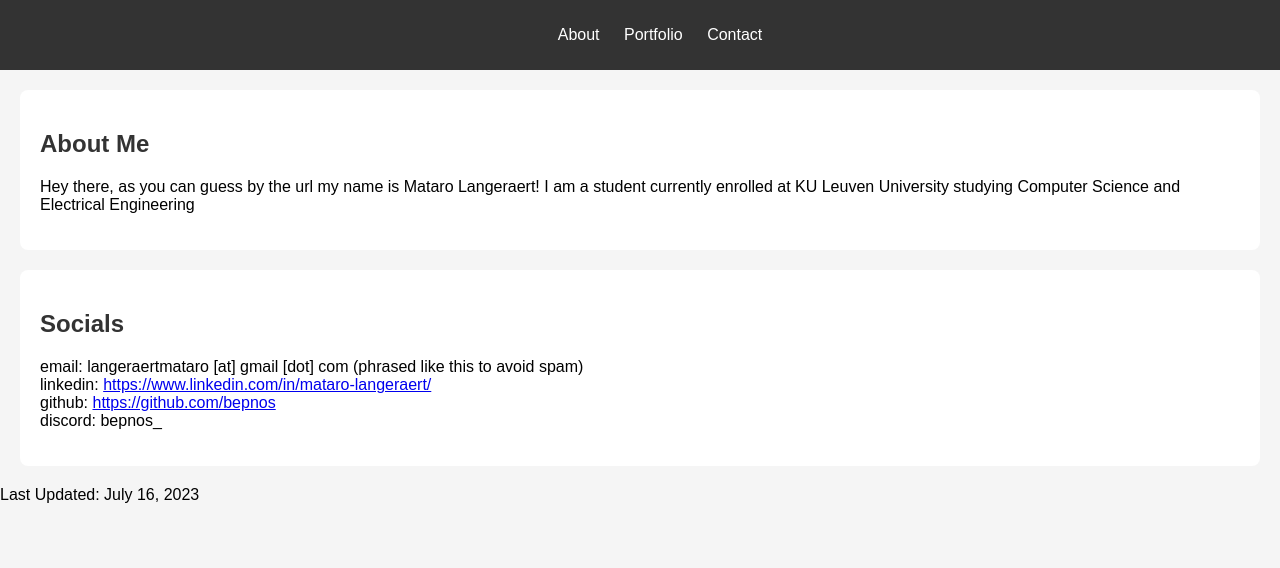
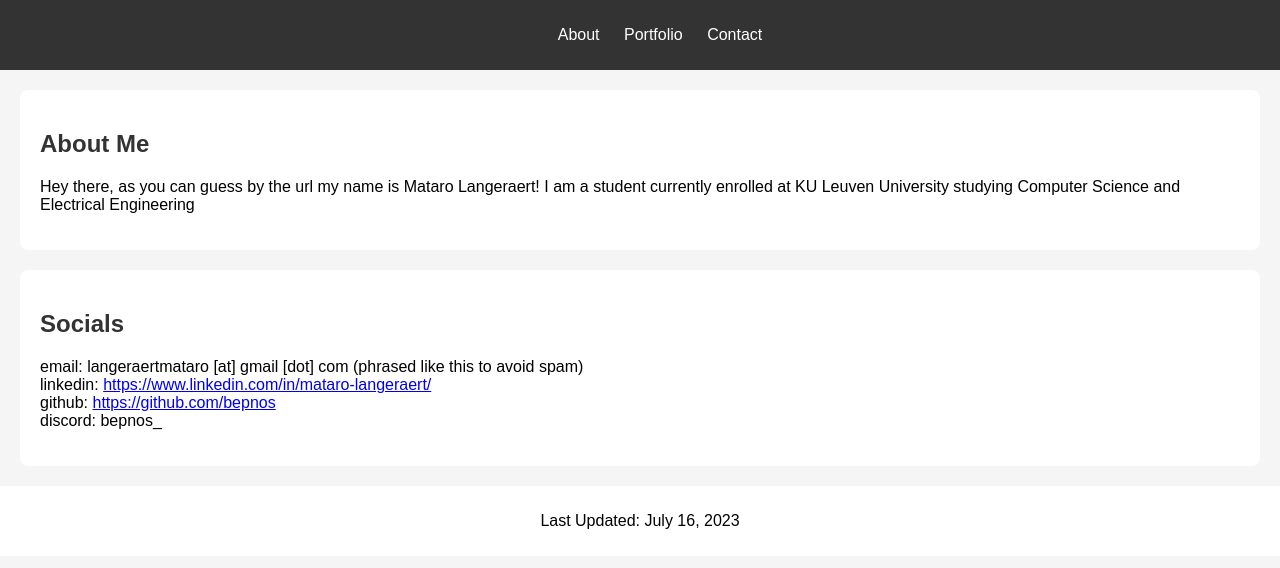
Before and after one commit to bepnos/Website, a website: page src/index.html in a window 1280 px wide. Drawn offline with Linux system fonts and the light colour scheme.

Commit message:
Cleaned up the footer

```diff
--- a/src/index.html
+++ b/src/index.html
@@ -42,6 +42,13 @@
             h1 {
                 color: #333;
             }
+
+            footer {
+                text-align: center;
+                padding: 10px;
+                background-color: #ffffff;
+                color: rgb(0, 0, 0);
+            }
         </style>
         <meta name="google-site-verification" content="vaCptyR2nOCNd6lw65sMTHW6cZouuwNQOH7jxD_De48" />
     </head>
@@ -69,7 +76,7 @@
             discord: bepnos_</p>
         </section>
 
-        <footer>
+        <footer id="footer">
             <p>Last Updated: July 16, 2023</p>
         </footer>
     </body>
```
